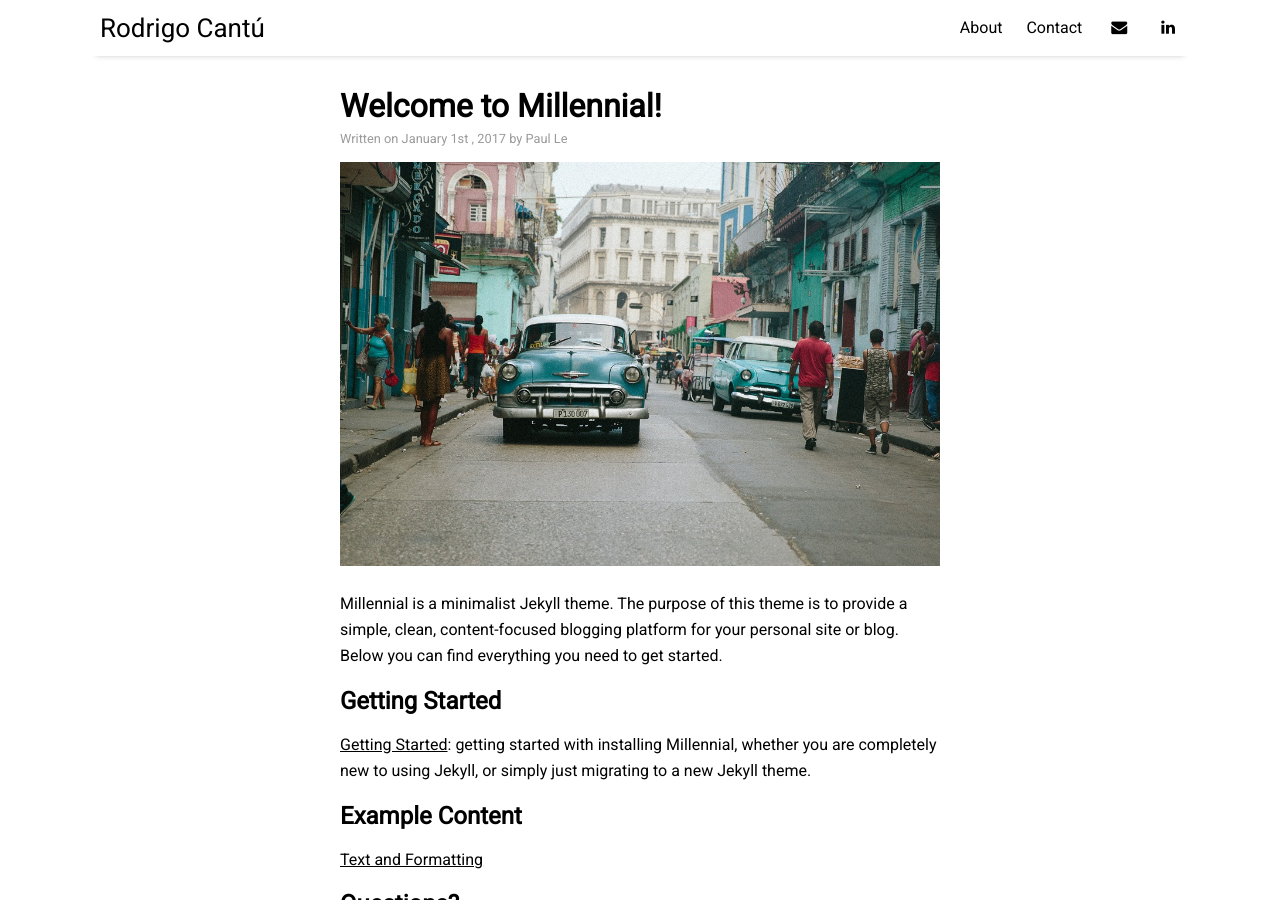
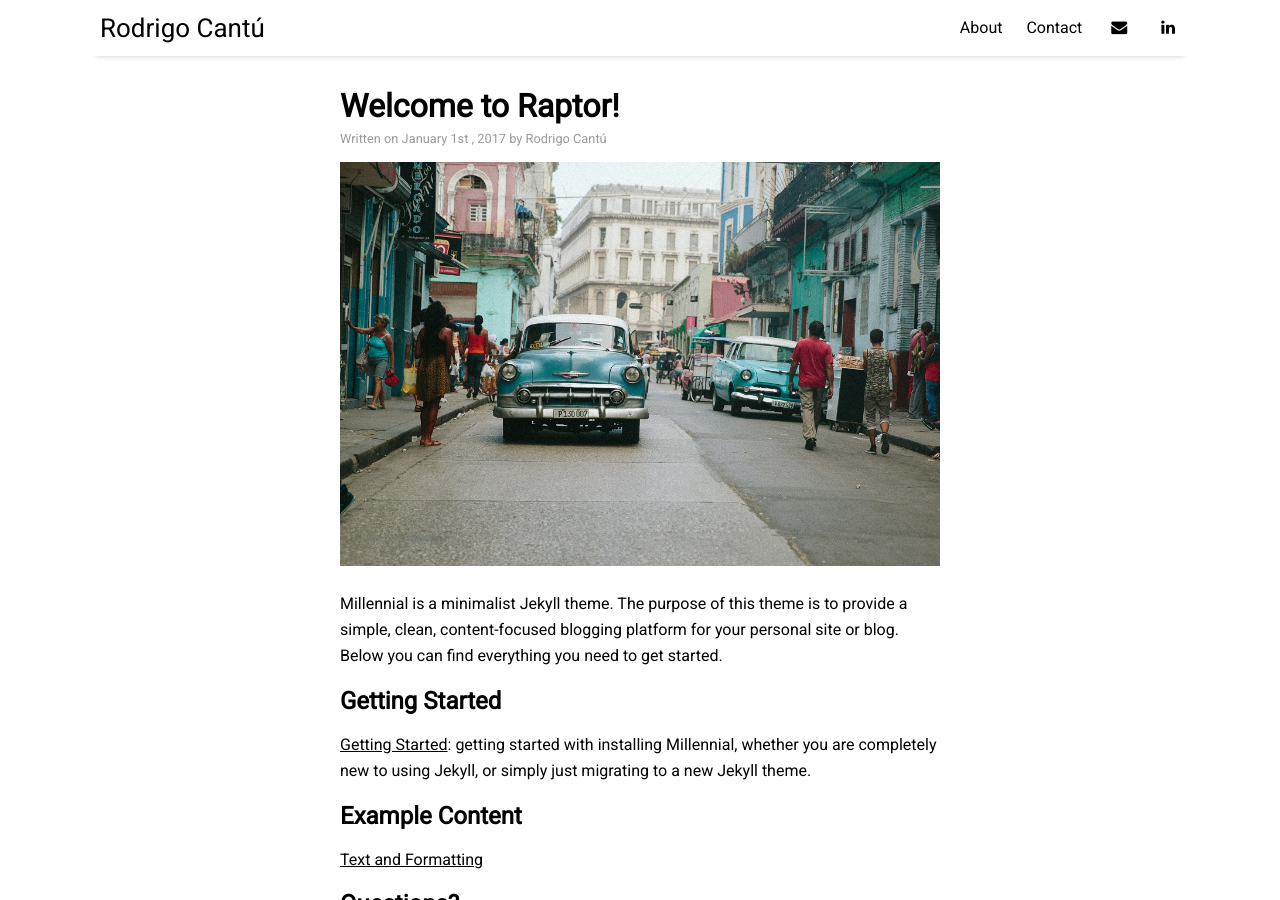
Before and after one commit to rod-can/rodrigo-cantu, a Jekyll site: the page built from _posts/2017-01-01-welcome-to-millennial.md, in a window 1280 px wide and 900 px high. Built offline with Jekyll 4.4.1, drawn with Linux system fonts in a browser that asks for light colours; nearby versions of some CDN libraries.

Commit message:
experimenting

```diff
--- a/_posts/2017-01-01-welcome-to-millennial.md
+++ b/_posts/2017-01-01-welcome-to-millennial.md
@@ -1,7 +1,7 @@
 ---
 layout: post
-title: "Welcome to Millennial!"
-author: "Paul Le"
+title: "Welcome to Raptor!"
+author: "Rodrigo Cantú"
 categories: documentation
 tags: [documentation,sample]
 image: cuba-1.jpg
```
